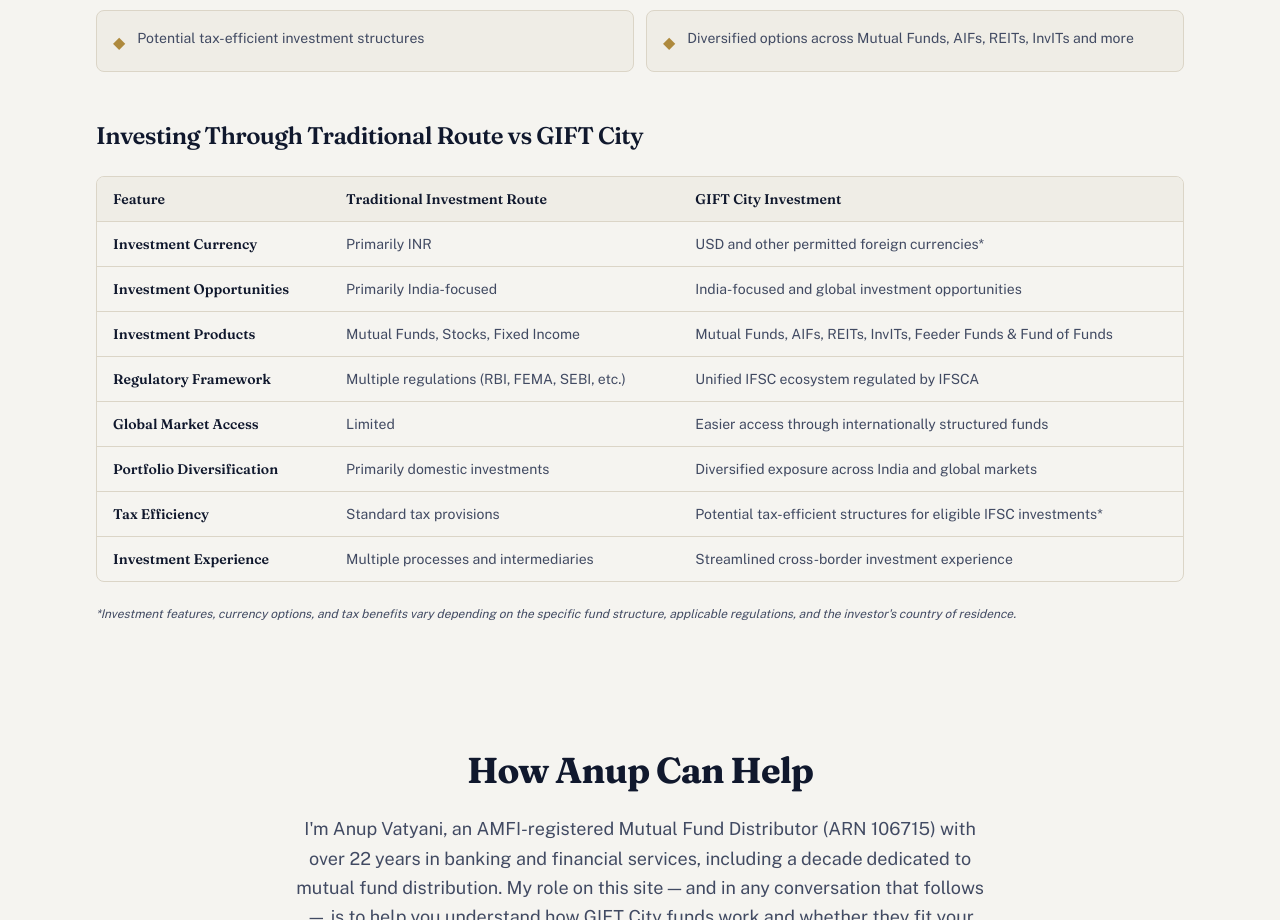
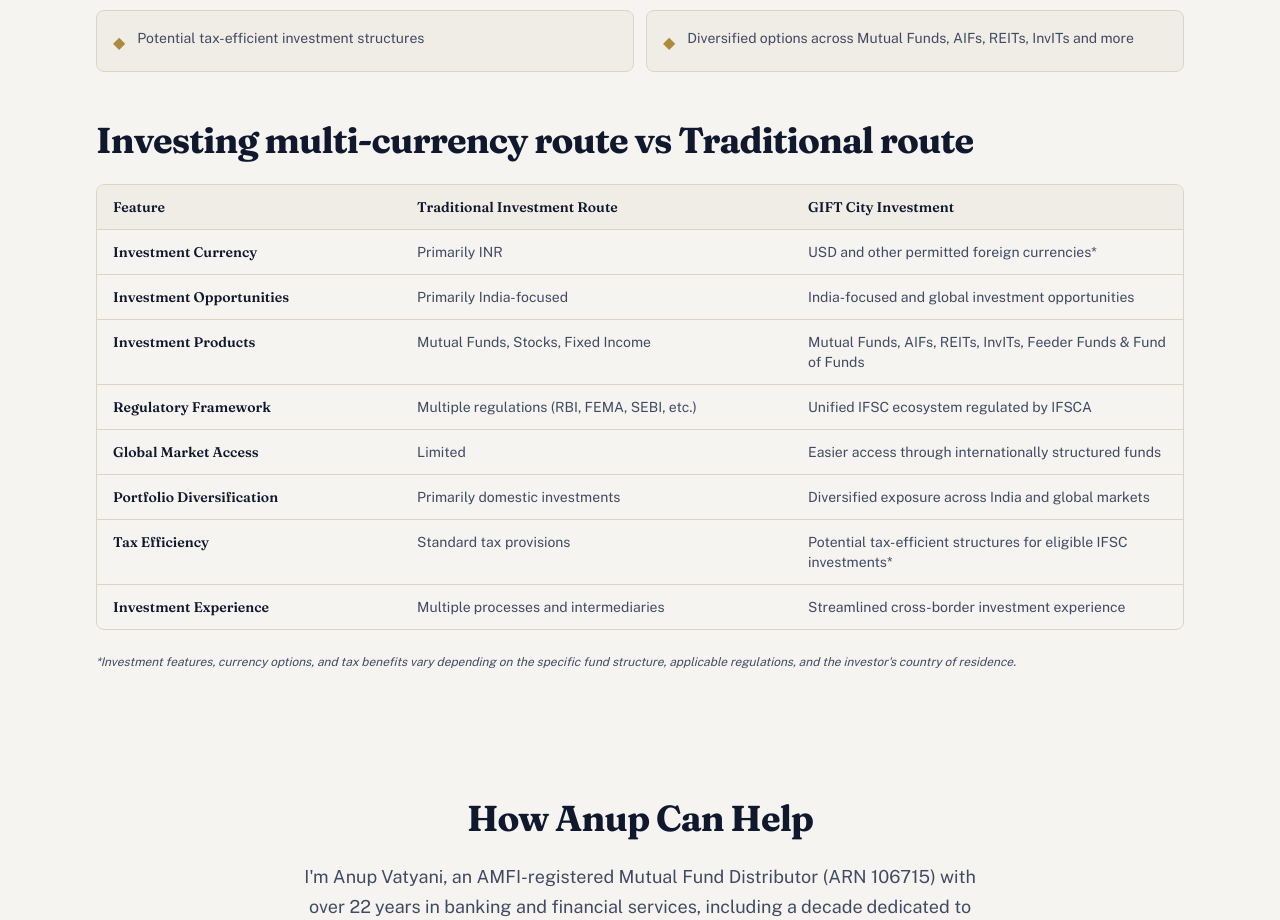
Before and after one commit to nexusadvisorsind-hash/giftcityfunds, a React (Vite) app: page / in a window 1280 px wide. Shown: the part 4546-5466 px from the top of the page. Built offline with nearby package versions, Linux system fonts and the light colour scheme.

Commit message:
Changes
Co-authored-by: pvatyani <231251781+pvatyani@users.noreply.github.com>

```diff
--- a/src/pages/Home.tsx
+++ b/src/pages/Home.tsx
@@ -201,14 +201,14 @@ const Home = () => {
               ))}
             </ul>
 
-            <h3 className="font-heading font-semibold text-2xl text-primary mb-6">Investing Through Traditional Route vs GIFT City</h3>
+            <h2 className="font-heading font-bold text-3xl md:text-4xl text-primary mb-6">Investing multi-currency route vs Traditional route</h2>
             <div className="overflow-x-auto rounded-lg border border-border">
-              <table className="w-full text-left font-body text-sm">
+              <table className="w-full table-fixed text-left font-body text-sm">
                 <thead className="bg-surface">
                   <tr>
-                    <th className="px-4 py-3 font-heading font-semibold text-primary border-b border-border">Feature</th>
-                    <th className="px-4 py-3 font-heading font-semibold text-primary border-b border-border">Traditional Investment Route</th>
-                    <th className="px-4 py-3 font-heading font-semibold text-primary border-b border-border">GIFT City Investment</th>
+                    <th className="w-[28%] px-4 py-3 font-heading font-semibold text-primary border-b border-border align-top">Feature</th>
+                    <th className="w-[36%] px-4 py-3 font-heading font-semibold text-primary border-b border-border align-top">Traditional Investment Route</th>
+                    <th className="w-[36%] px-4 py-3 font-heading font-semibold text-primary border-b border-border align-top">GIFT City Investment</th>
                   </tr>
                 </thead>
                 <tbody className="text-foreground-muted">
@@ -222,10 +222,10 @@ const Home = () => {
                     ["Tax Efficiency", "Standard tax provisions", "Potential tax-efficient structures for eligible IFSC investments*"],
                     ["Investment Experience", "Multiple processes and intermediaries", "Streamlined cross-border investment experience"],
                   ].map(([feature, trad, gift]) => (
-                    <tr key={feature} className="border-b border-border last:border-b-0 align-top">
-                      <td className="px-4 py-3 font-heading font-semibold text-primary">{feature}</td>
-                      <td className="px-4 py-3">{trad}</td>
-                      <td className="px-4 py-3">{gift}</td>
+                    <tr key={feature} className="border-b border-border last:border-b-0">
+                      <td className="px-4 py-3 font-heading font-semibold text-primary align-top">{feature}</td>
+                      <td className="px-4 py-3 align-top">{trad}</td>
+                      <td className="px-4 py-3 align-top">{gift}</td>
                     </tr>
                   ))}
                 </tbody>
```
